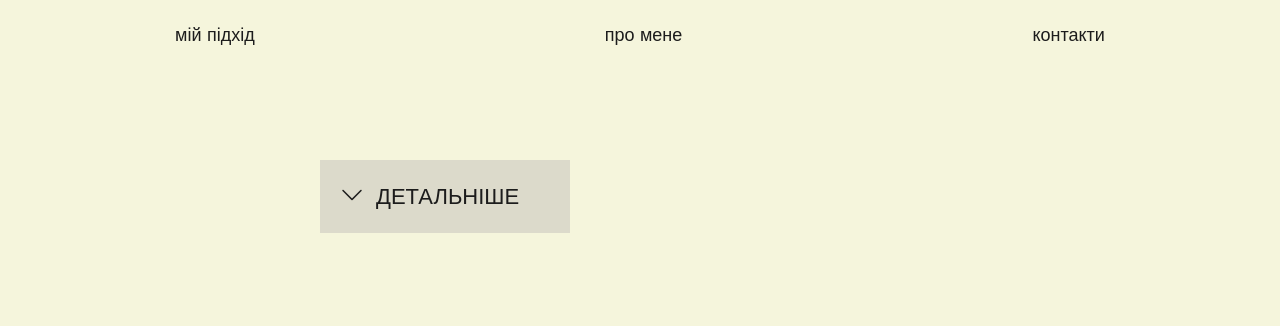
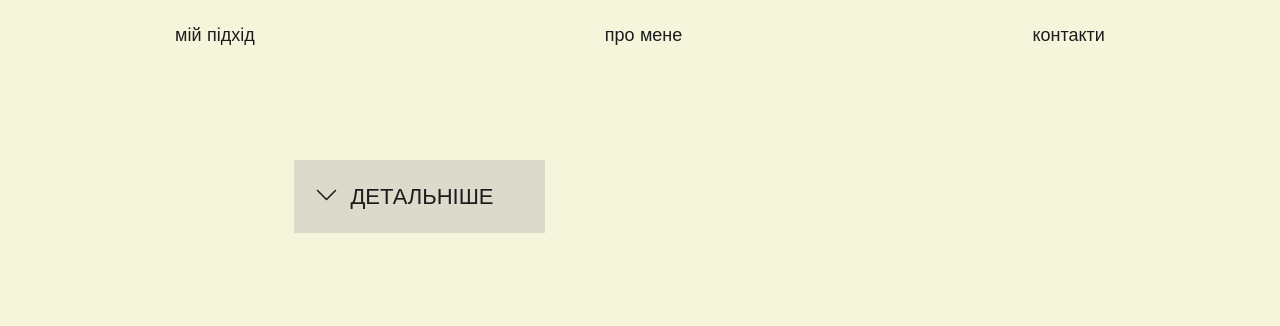
Before and after one commit to JairAle25/Hero-Page, a plain HTML site: page index.html in a window 1280 px wide. Shown: the top 326 px of the page. Drawn offline with nearby package versions, Linux system fonts and the light colour scheme.

Commit message:
movi el primer texto y comente el html

```diff
--- a/estilo.css
+++ b/estilo.css
@@ -47,7 +47,7 @@ body{
     padding-left: 20px;
     width: 18%;
     position: absolute;
-    left: 25%;
+    left: 23%;
     top: 20%;
     z-index: -1;
 }
```
Also changed, not shown: index.html (+1 -1 lines).
